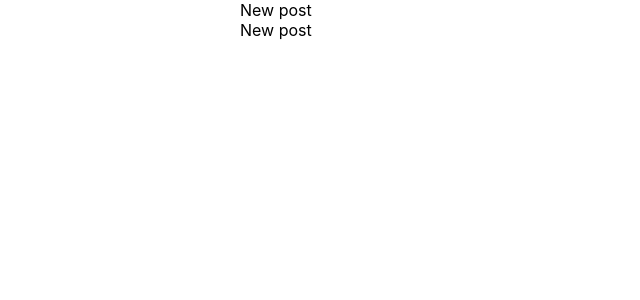
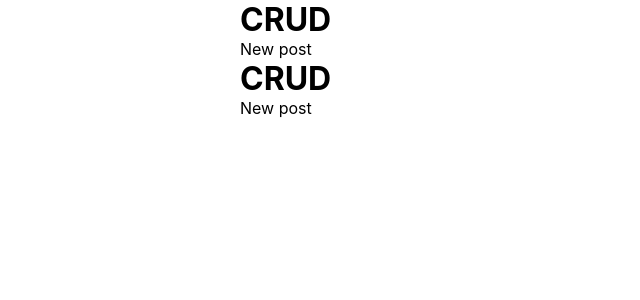
Before and after one commit to tomek-ch/json-placeholder-crud, a Next.js app: page /components/Header in a window 1280 px wide. Shown: the top 300 px of the page, without its empty margins (0-640 px from the left). Built offline with nearby package versions, Linux system fonts and the light colour scheme.

Commit message:
Add link to index to header

```diff
--- a/pages/components/Header.js
+++ b/pages/components/Header.js
@@ -3,7 +3,12 @@ import Link from "next/link";
 export default function Header() {
   return (
     <header>
-      <Link href="/new">New post</Link>
+      <h1>
+        <Link href="/">CRUD</Link>
+      </h1>
+      <nav>
+        <Link href="/new">New post</Link>
+      </nav>
     </header>
   );
 }
```
